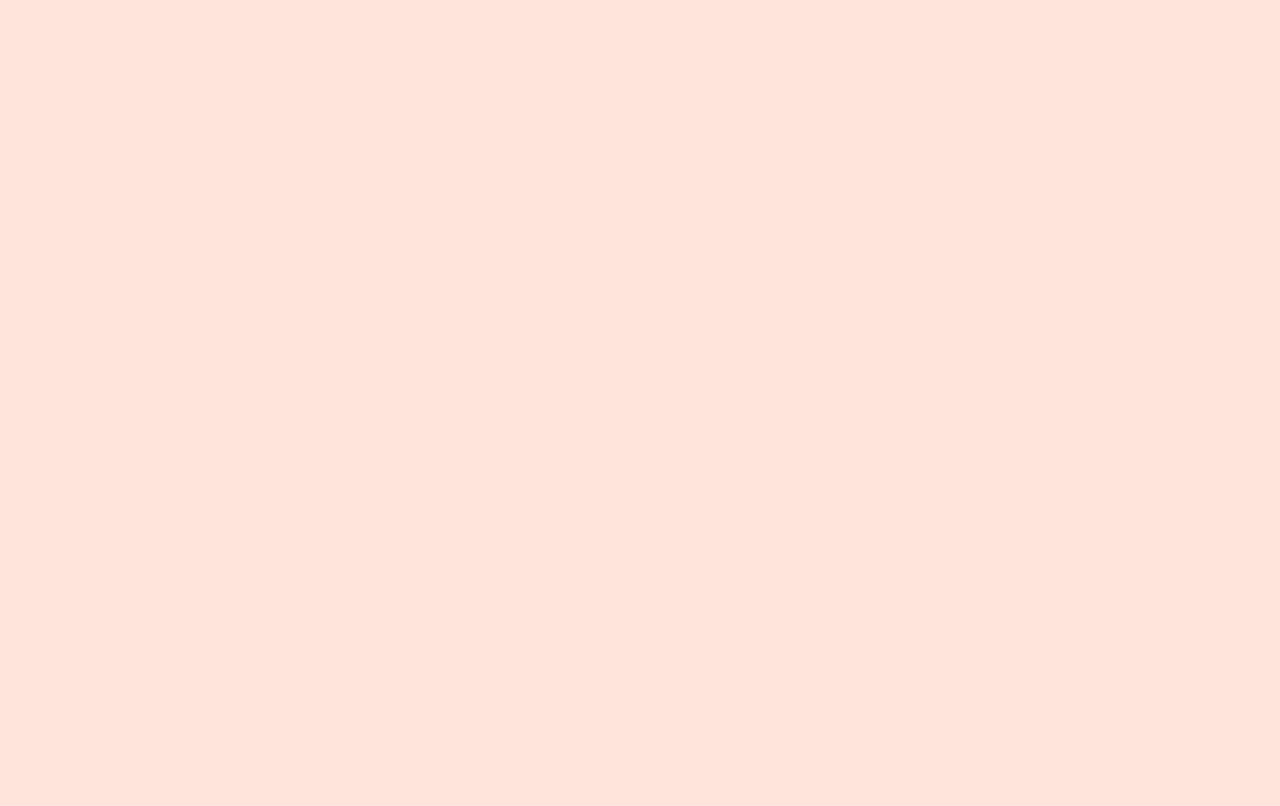
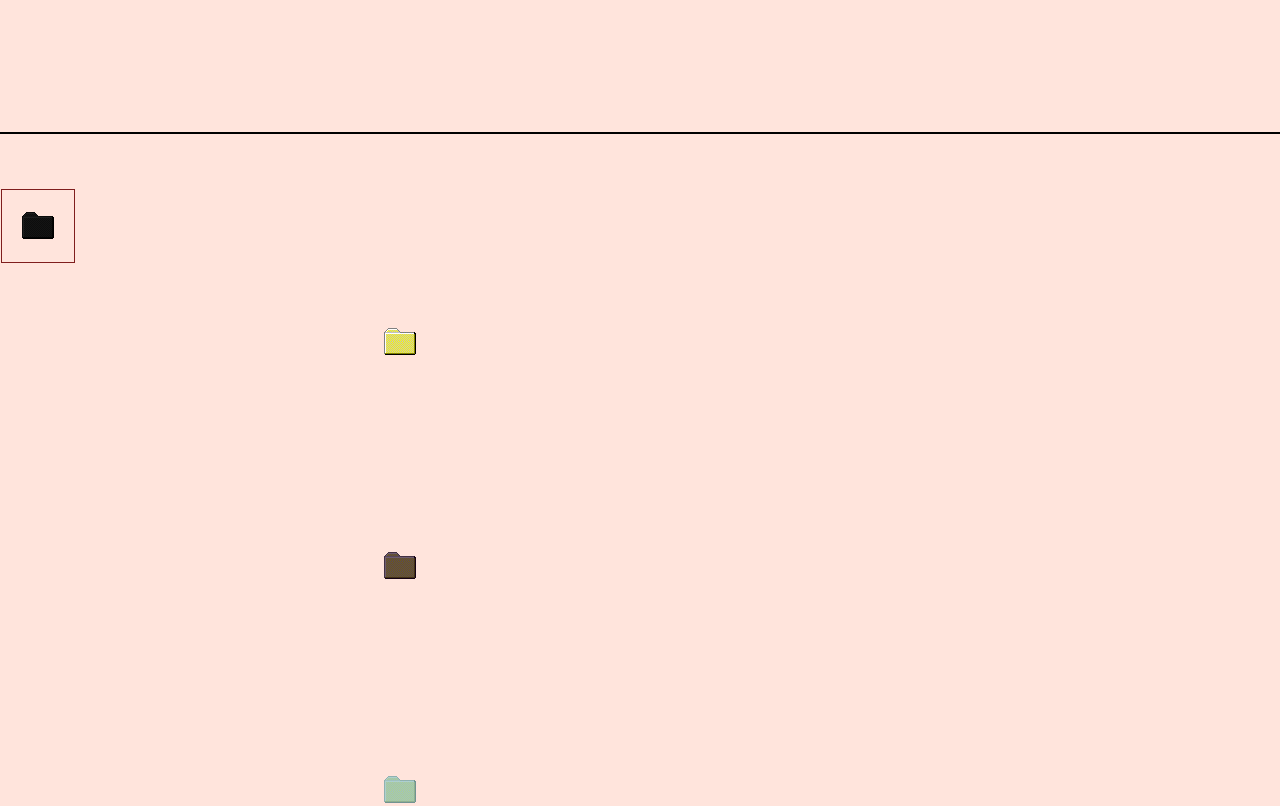
Before and after one commit to Moh-alshaibi/My-Portfolio-, a React (Vite) app: page / in a window 1280 px wide. Shown: the part 840-1646 px from the top of the page. Before the commit the page ends 800 px from the top, so only its background shows below. Built offline with nearby package versions, Linux system fonts and the light colour scheme.

Commit message:
imports and styling

```diff
--- a/src/App.jsx
+++ b/src/App.jsx
@@ -1,5 +1,9 @@
 import React from "react";
 import Nav from "./components/Nav";
+import Aboutme from "./components/Aboutme";
+import Contact from "./components/Contact";
+import Experience from "./components/Experience";
+import Projects from "./components/Projects";
 
 const App = () => {
   return (
@@ -9,8 +13,18 @@ const App = () => {
         <img src="./src/assets/img/me.png" alt="" className="" />
         <div>
           <p className="ml-12 mt-4">Hey!</p>
-          <p className="ml-12 mt-4 w-96 ">My name is <span className="text-red-900">Mohamed</span> and I'm a web developer who specializes in designing and building web applications and websites.</p>
+          <p className="ml-12 mt-4 w-96 ">
+            My name is <span className="text-red-900">Mohamed</span> and I'm a
+            web developer who specializes in designing and building web
+            applications and websites.
+          </p>
         </div>
+      </div>
+      <div className="mt-96">
+        <Aboutme />
+        <Contact />
+        <Experience />
+        <Projects />
       </div>
     </div>
   );
```
